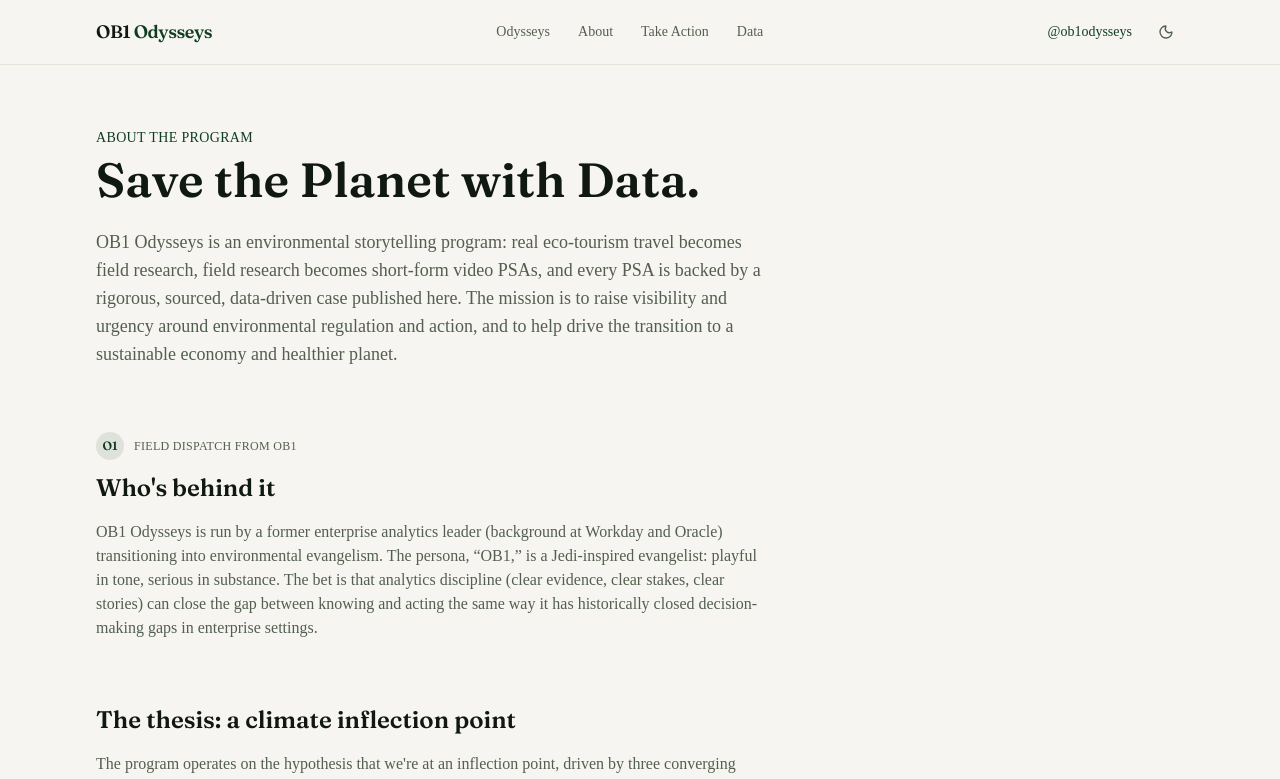
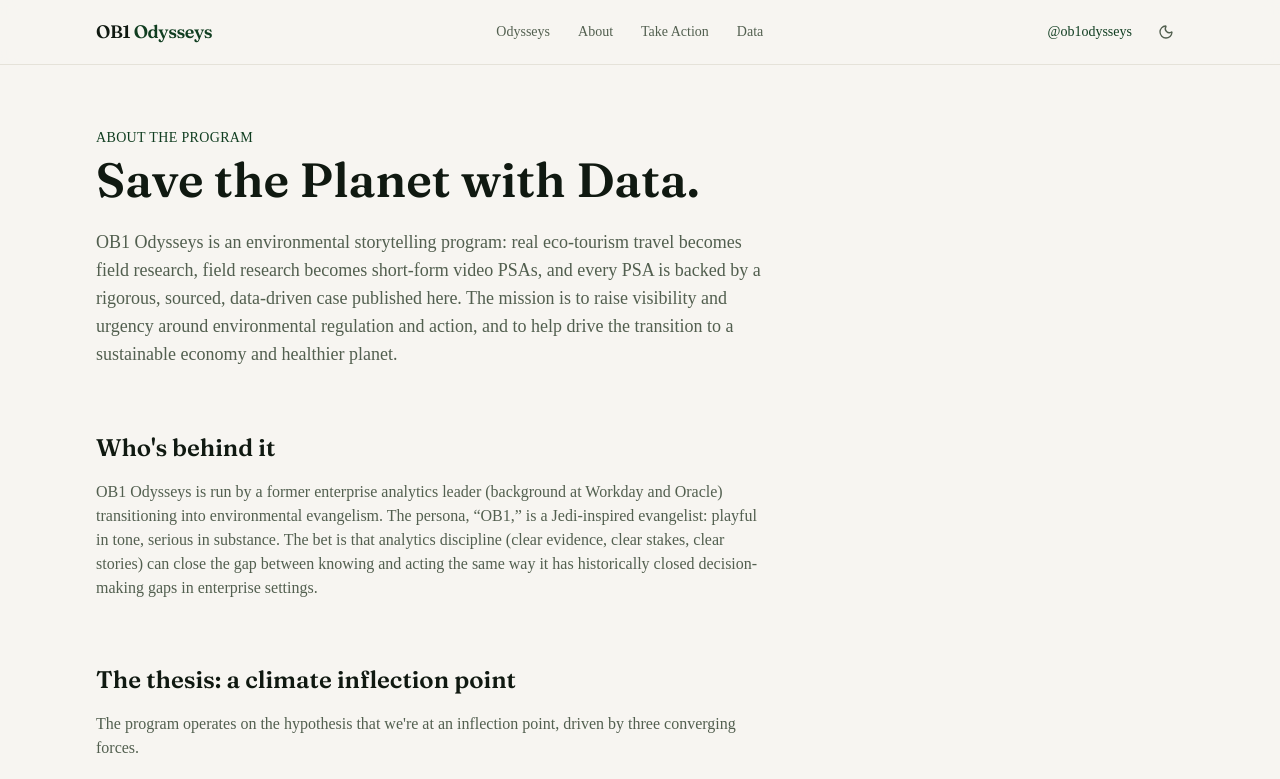
Before and after one commit to noahfighter883/ob1-odysseys, a Next.js app: page /about in a window 1280 px wide. Shown: the top 779 px of the page. Built offline with nearby package versions, Linux system fonts and the light colour scheme.

Commit message:
Remove the "Field dispatch from OB1" byline everywhere
Deleted the Ob1Byline component and its three usages: the homepage
hero, the odyssey detail hero band, and the About page's "Who's
behind it" section. Cleaned up the now-orphaned spacing on the
elements that followed it in each spot.

```diff
--- a/src/app/about/page.tsx
+++ b/src/app/about/page.tsx
@@ -3,7 +3,6 @@ import Link from "next/link";
 import { Flame, TrendingUp, Zap } from "lucide-react";
 import { Container } from "@/components/site/container";
 import { Reveal } from "@/components/site/reveal";
-import { Ob1Byline } from "@/components/site/ob1-byline";
 import { siteConfig } from "@/content/site-config";
 
 export const metadata: Metadata = {
@@ -58,8 +57,7 @@ export default function AboutPage() {
 
       <Reveal>
         <section className="mt-16">
-          <Ob1Byline tone="dark" />
-          <h2 className="mt-3 font-heading text-2xl font-semibold">
+          <h2 className="font-heading text-2xl font-semibold">
             Who&apos;s behind it
           </h2>
           <p className="mt-4 max-w-2xl text-muted-foreground">
--- a/src/app/odysseys/[slug]/page.tsx
+++ b/src/app/odysseys/[slug]/page.tsx
@@ -5,7 +5,6 @@ import { notFound } from "next/navigation";
 import { ArrowLeft, AtSign, Clock, Download } from "lucide-react";
 import { Container } from "@/components/site/container";
 import { Reveal } from "@/components/site/reveal";
-import { Ob1Byline } from "@/components/site/ob1-byline";
 import { Badge } from "@/components/ui/badge";
 import { Button } from "@/components/ui/button";
 import { odysseys, getOdyssey } from "@/content/odysseys";
@@ -71,8 +70,7 @@ export default async function OdysseyPage({
             <ArrowLeft className="size-4" /> All odysseys
           </Link>
           <div className="animate-in fade-in slide-in-from-bottom-4 fill-mode-both mt-6 duration-500 ease-out">
-            <Ob1Byline />
-            <div className="mt-4 flex flex-wrap items-center gap-3">
+            <div className="flex flex-wrap items-center gap-3">
               <Badge
                 variant="secondary"
                 className="border-0 bg-white/15 text-white backdrop-blur"
--- a/src/components/site/hero-scroll.tsx
+++ b/src/components/site/hero-scroll.tsx
@@ -6,7 +6,6 @@ import Image from "next/image";
 import { motion, useReducedMotion, useScroll, useTransform } from "motion/react";
 import { ArrowRight } from "lucide-react";
 import { Container } from "@/components/site/container";
-import { Ob1Byline } from "@/components/site/ob1-byline";
 import { Button } from "@/components/ui/button";
 
 const HERO_ALT =
@@ -47,7 +46,6 @@ export function HeroScroll({
   const content = (
     <>
       <div className="animate-in fade-in slide-in-from-bottom-4 fill-mode-both duration-700 ease-out">
-        <Ob1Byline className="mb-5" />
         <h1 className="max-w-4xl font-heading text-5xl font-semibold leading-[1.05] tracking-tight sm:text-6xl md:text-7xl">
           {tagline}
         </h1>
--- a/src/components/site/ob1-byline.tsx
+++ /dev/null
@@ -1,32 +0,0 @@
-import { cn } from "@/lib/utils";
-
-export function Ob1Byline({
-  className,
-  tone = "light",
-}: {
-  className?: string;
-  tone?: "light" | "dark";
-}) {
-  return (
-    <div className={cn("flex items-center gap-2.5", className)}>
-      <div
-        className={cn(
-          "flex size-7 shrink-0 items-center justify-center rounded-full font-heading text-xs font-semibold",
-          tone === "light"
-            ? "bg-white/15 text-white backdrop-blur"
-            : "bg-brand/10 text-brand"
-        )}
-      >
-        O1
-      </div>
-      <span
-        className={cn(
-          "text-xs font-medium uppercase tracking-wide",
-          tone === "light" ? "text-white/75" : "text-muted-foreground"
-        )}
-      >
-        Field dispatch from OB1
-      </span>
-    </div>
-  );
-}
```
